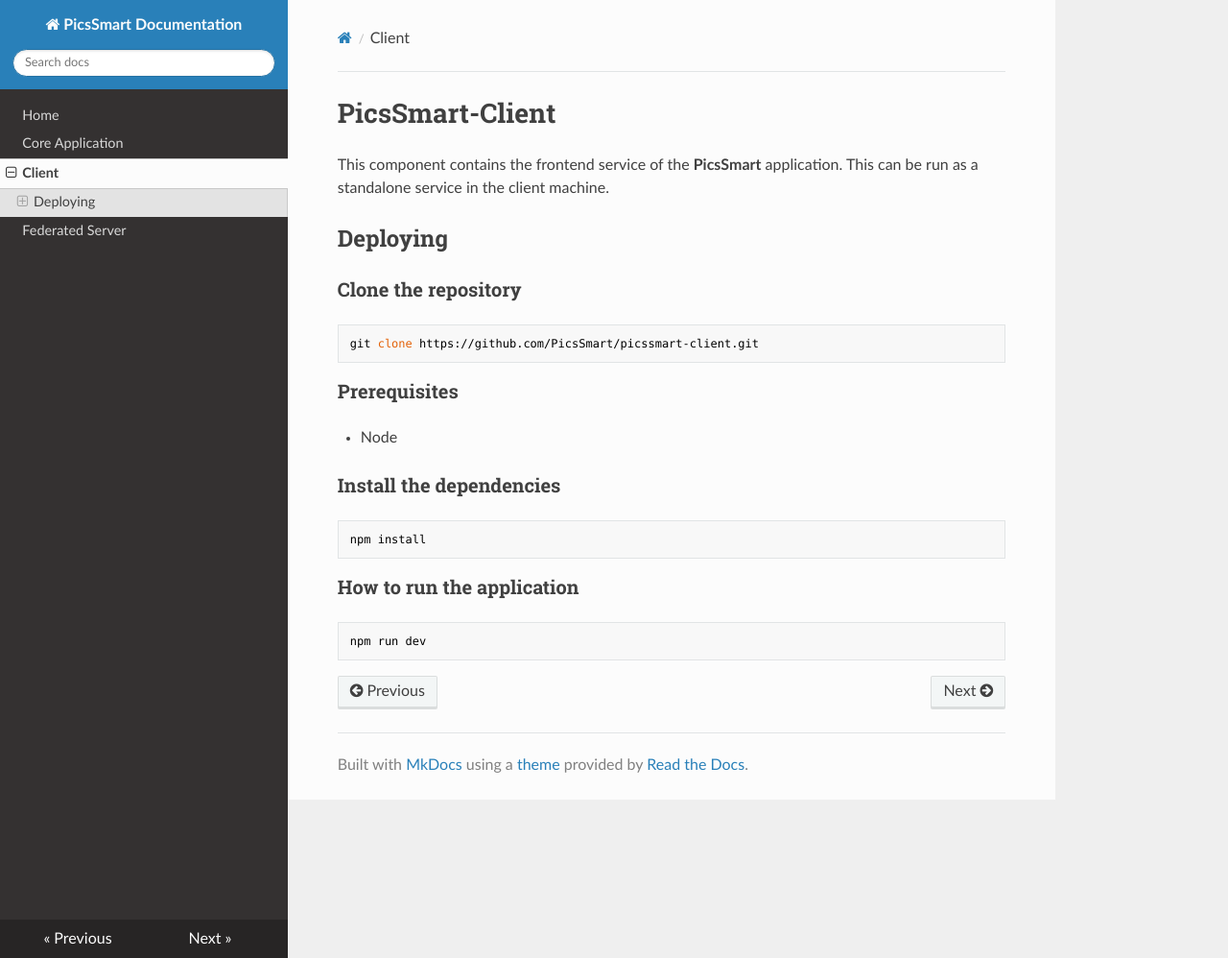
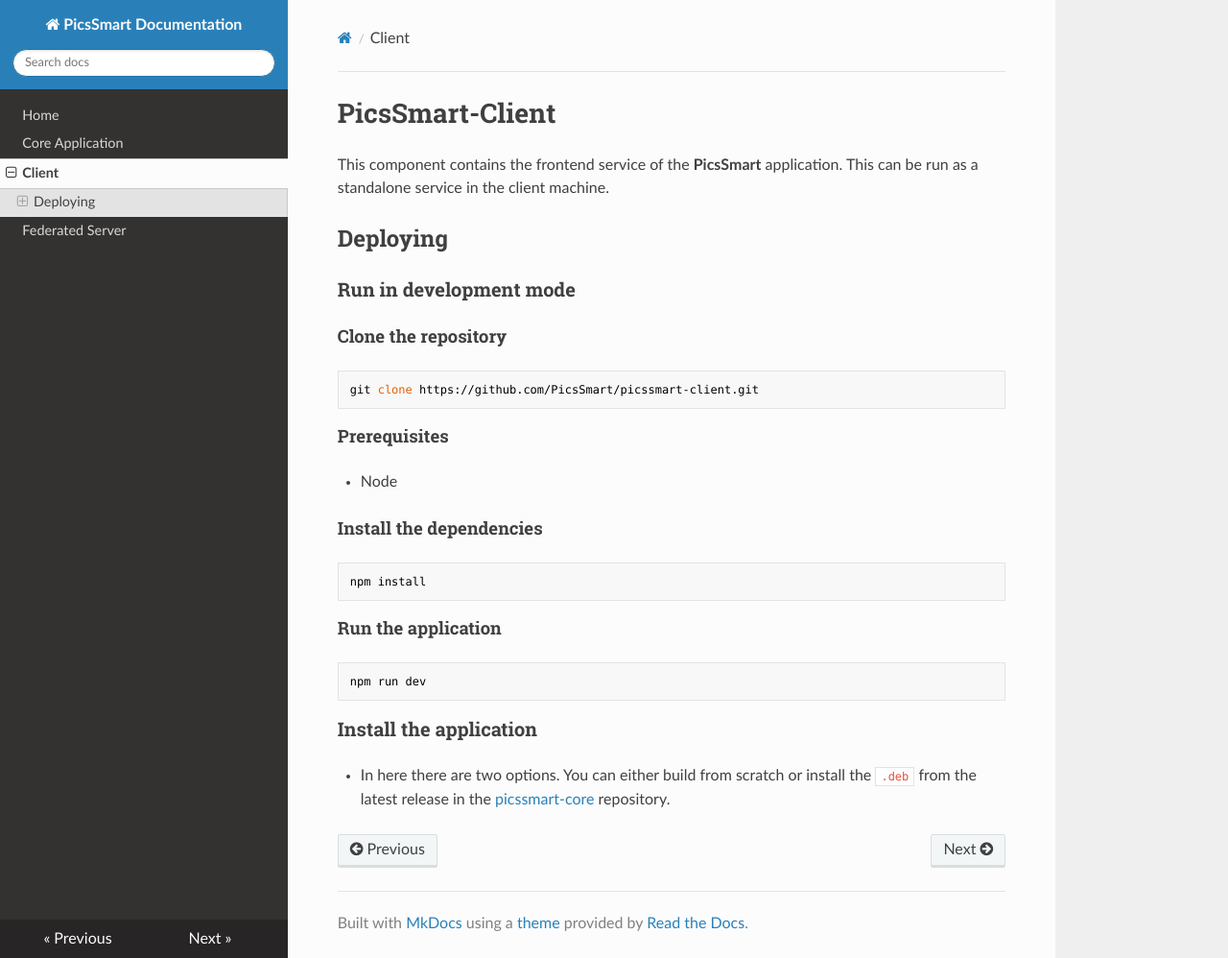
Before and after one commit to PicsSmart/picssmart-docs, an MkDocs documentation site: the page built from docs/client.md, in a window 1280 px wide and 998 px high. Shown: the whole window at 96% size. Built offline with MkDocs 1.6.1, drawn with Linux system fonts in a browser that asks for light colours; nearby versions of some CDN libraries.

Commit message:
Updated the docs

````diff
--- a/docs/client.md
+++ b/docs/client.md
@@ -4,24 +4,30 @@ This component contains the frontend service of the **PicsSmart** application. T
 
 ## Deploying
 
-### Clone the repository
+### Run in development mode
+
+#### Clone the repository
 
 ```bash
 git clone https://github.com/PicsSmart/picssmart-client.git
 ```
 
-### Prerequisites
+#### Prerequisites
 
 - Node
 
-### Install the dependencies
+#### Install the dependencies
 
 ```bash
 npm install
 ```
 
-### How to run the application
+#### Run the application
 
 ```bash
 npm run dev
 ```
+
+### Install the application
+
+- In here there are two options. You can either build from scratch or install the `.deb` from the latest release in the [picssmart-core](https://github.com/PicsSmart/picssmart-core.git) repository.
````
Also changed, not shown: docs/images/app_level_archi_diag.png.
